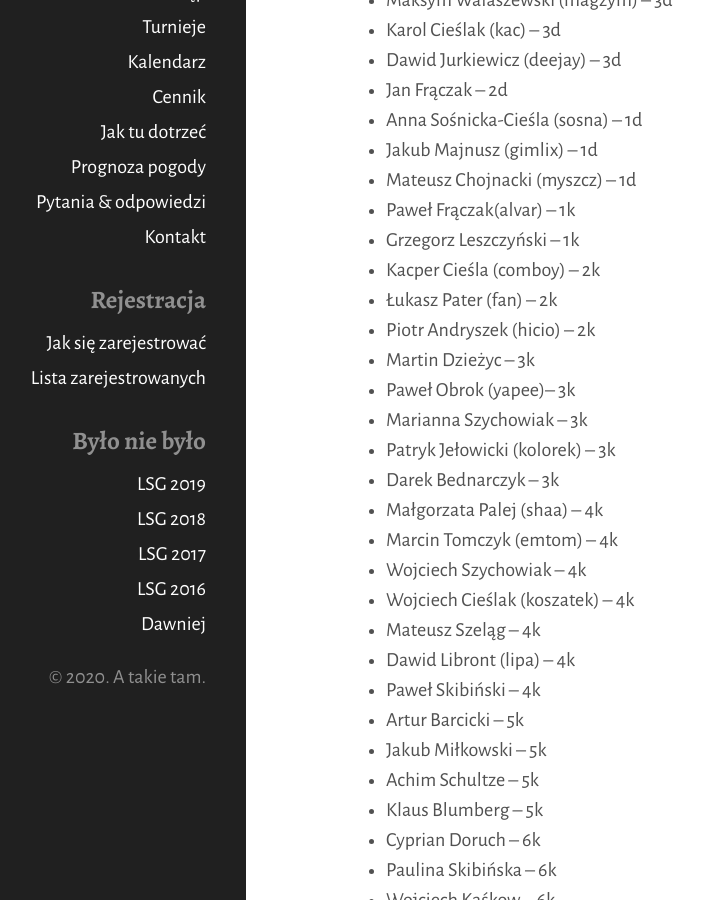
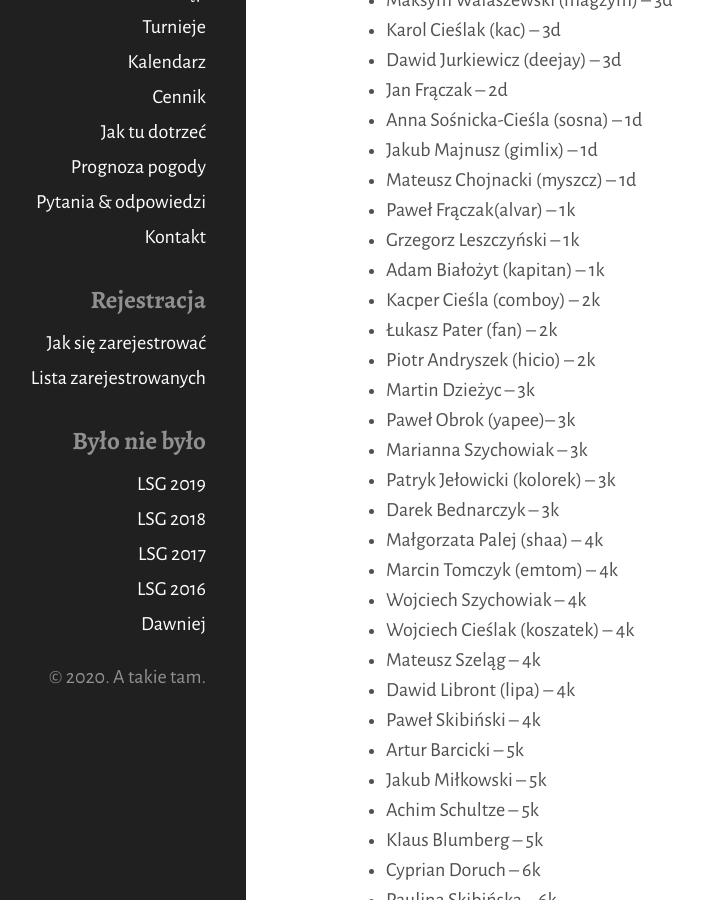
Before and after one commit to tasuki/lsg, a Jekyll site: the page built from zarejestrowani.md, in a window 1280 px wide and 900 px high, scrolled down 375 px. Shown: the whole window, without its empty margins (114-816 px from the left). Built offline with Jekyll 4.4.1, drawn with Linux system fonts in a browser that asks for light colours; nearby versions of some CDN libraries.

Commit message:
Update zarejestrowani.md

```diff
--- a/zarejestrowani.md
+++ b/zarejestrowani.md
@@ -22,6 +22,7 @@ Zarejestrowani uczestnicy (mniej więcej wg siły):
 - Mateusz Chojnacki (myszcz) -- 1d
 - Paweł Frączak(alvar) -- 1k
 - Grzegorz Leszczyński -- 1k
+- Adam Białożyt (kapitan) -- 1k
 - Kacper Cieśla (comboy) -- 2k
 - Łukasz Pater (fan) -- 2k
 - Piotr Andryszek (hicio) -- 2k
```
